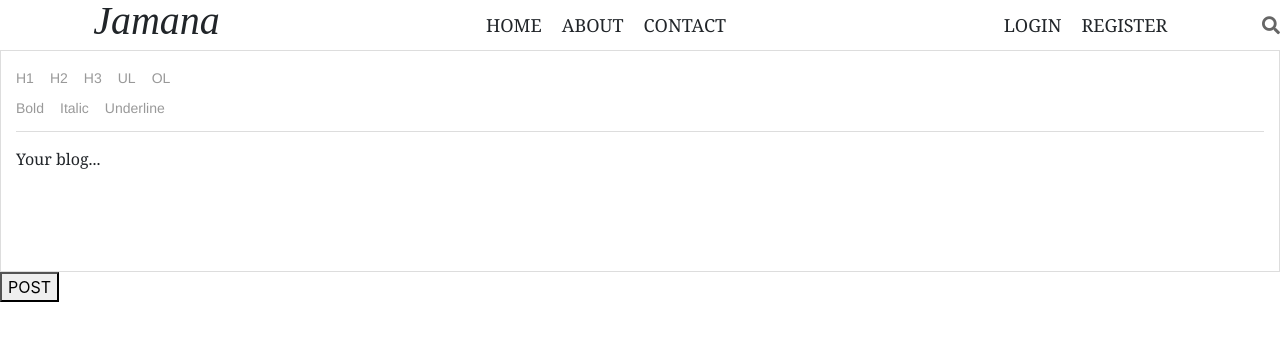
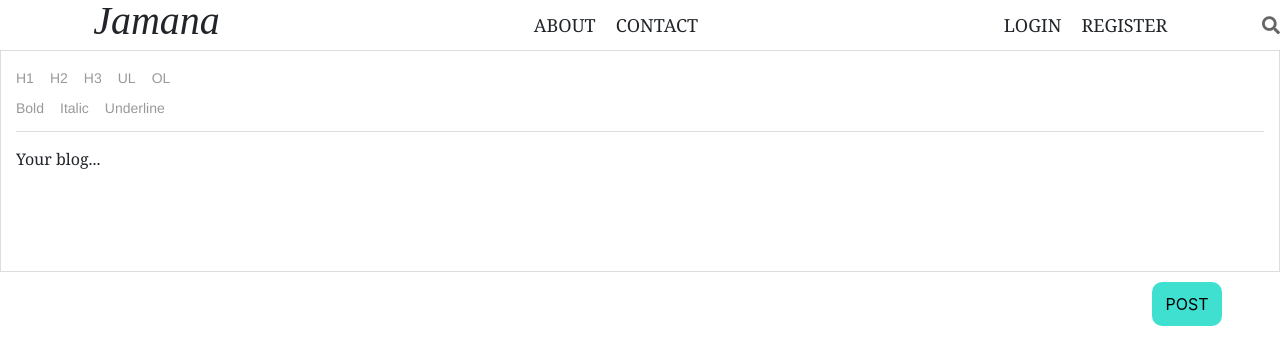
Before and after one commit to Drabis/Jamana, a React (Create React App) app in the folder client/: page /write in a window 1280 px wide. Shown: the top 364 px of the page. Built offline with nearby package versions, Linux system fonts and the light colour scheme; a web font is replaced by a local one.

Commit message:
removed home when the user is false and added post button

```diff
--- a/client/src/components/pages/Write/Write.js
+++ b/client/src/components/pages/Write/Write.js
@@ -1,11 +1,15 @@
 import React from "react";
 import RichEditor from "../../RichEditor";
+import "./style.css"
 
 export default function Write() {
+  const handlePostSubmit = () => {
+
+  }
   return (
     <div>
       <RichEditor />
-      <button>POST</button>
+      <button onClick={handlePostSubmit} className="postBtn">POST</button>
     </div>
   );
 }
--- /dev/null
+++ b/client/src/components/pages/Write/style.css
@@ -0,0 +1,9 @@
+.postBtn {
+    background-color: turquoise;
+    padding: 10px;
+    border-radius: 10px;
+    border: none;
+    width: 70px;
+    align-items: flex-end;
+    margin: 10px 0px 0px 90%;
+}
--- a/client/src/components/topbar/TopBar.js
+++ b/client/src/components/topbar/TopBar.js
@@ -13,9 +13,9 @@ export default function TopBar(props) {
       <div className="topCenter">
         <ul className="topList">
           <li className="topListItem">
-            <Link className="link" to="/">
+           {props.user ? <Link className="link" to="/">
               HOME
-            </Link>
+            </Link> : null }
           </li>
           <li className="topListItem">
             <Link className="link" to="/about">
```
